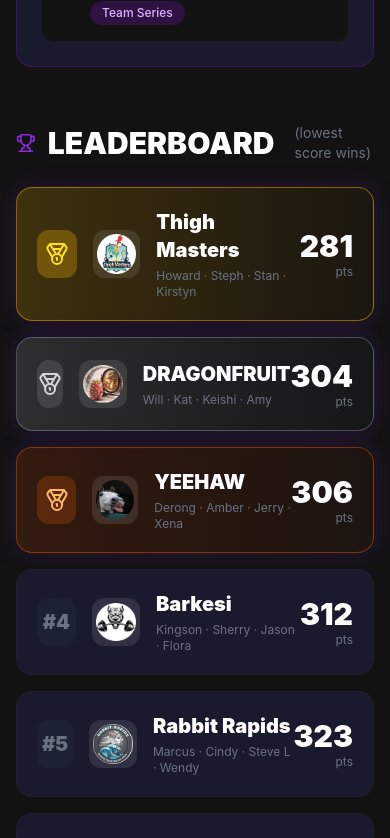
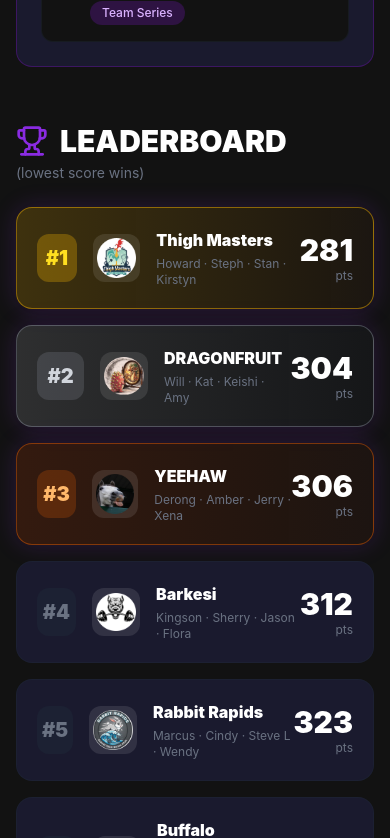
Before and after one commit to darkglassb7k/crossfit-bakesi-2026-team-series, a Next.js app: page / in a window 390 px wide. Shown: the part 1120-1958 px from the top of the page. Built offline with nearby package versions, Linux system fonts and the light colour scheme.

Commit message:
Mobile: move subtitle below title, use numbers for all ranks, smaller team names

```diff
--- a/src/app/page.tsx
+++ b/src/app/page.tsx
@@ -154,11 +154,13 @@ export default function Dashboard() {
 
       {/* Leaderboard */}
       <main className="max-w-6xl mx-auto px-4 py-8">
-        <h2 className="text-3xl font-black mb-6 flex items-center gap-3">
-          <Trophy className="w-8 h-8 text-[#8A2BE2]" />
-          LEADERBOARD
-          <span className="text-sm font-normal text-gray-500 ml-2">(lowest score wins)</span>
-        </h2>
+        <div className="mb-6">
+          <h2 className="text-3xl font-black flex items-center gap-3">
+            <Trophy className="w-8 h-8 text-[#8A2BE2]" />
+            LEADERBOARD
+          </h2>
+          <p className="text-sm text-gray-500 mt-1">(lowest score wins)</p>
+        </div>
 
         <div className="grid gap-4">
           {analyzedTeams.map((team, index) => {
@@ -193,15 +195,7 @@ export default function Dashboard() {
                           : "bg-gray-800/50 text-gray-500"
                       }`}
                     >
-                      {rank === 1 ? (
-                        <Medal className="w-6 h-6 text-yellow-300" />
-                      ) : rank === 2 ? (
-                        <Medal className="w-6 h-6 text-gray-300" />
-                      ) : rank === 3 ? (
-                        <Medal className="w-6 h-6 text-orange-300" />
-                      ) : (
-                        `#${rank}`
-                      )}
+                      {`#${rank}`}
                     </div>
 
                     {team.logo ? (
@@ -217,7 +211,7 @@ export default function Dashboard() {
                     )}
 
                     <div>
-                      <h3 className="text-xl font-black group-hover:text-purple-300 transition-colors">
+                      <h3 className="text-base md:text-xl font-black group-hover:text-purple-300 transition-colors">
                         {displayName(team)}
                       </h3>
                       <div className="flex items-center gap-2 mt-1 flex-wrap">
```
